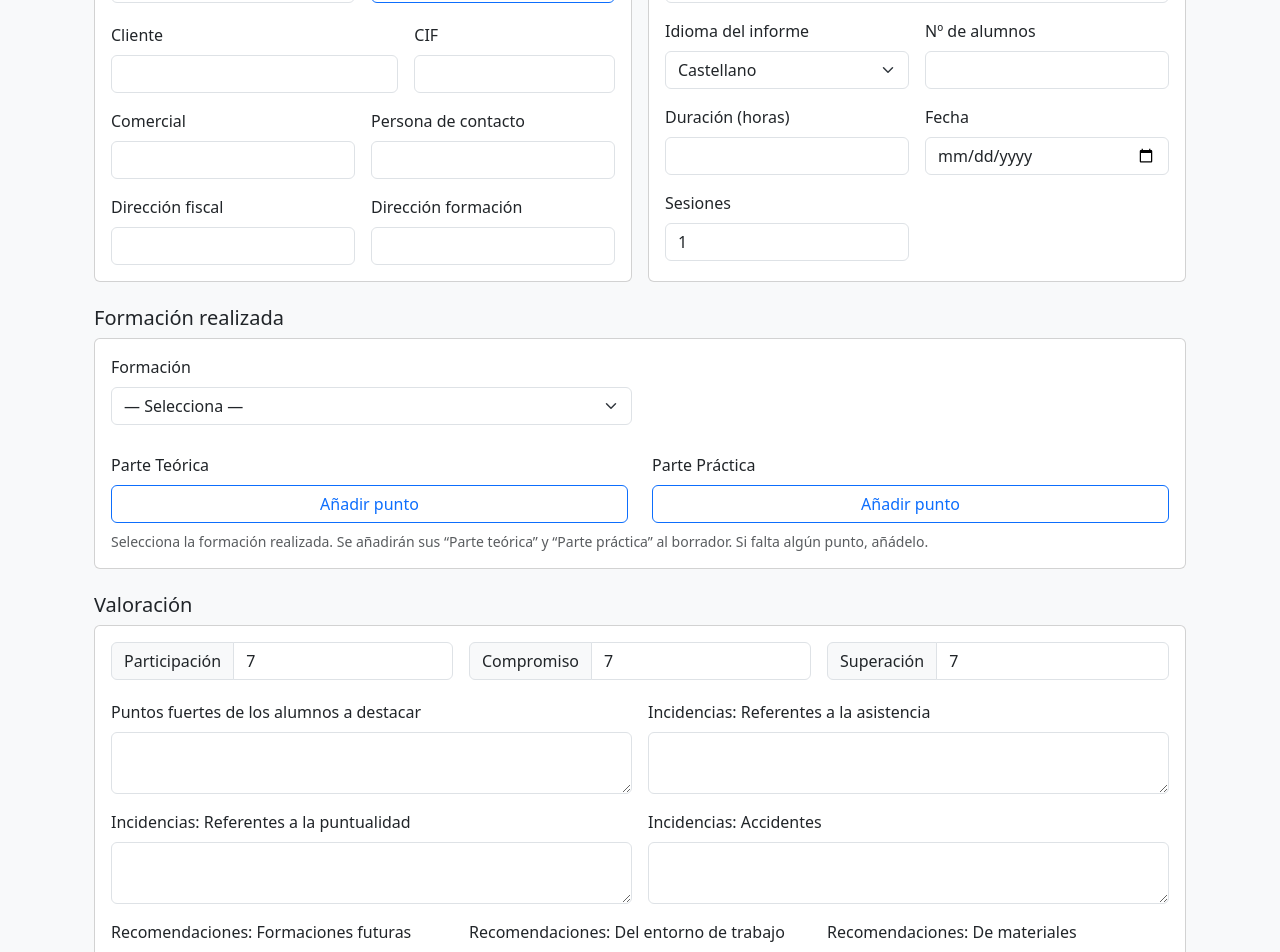
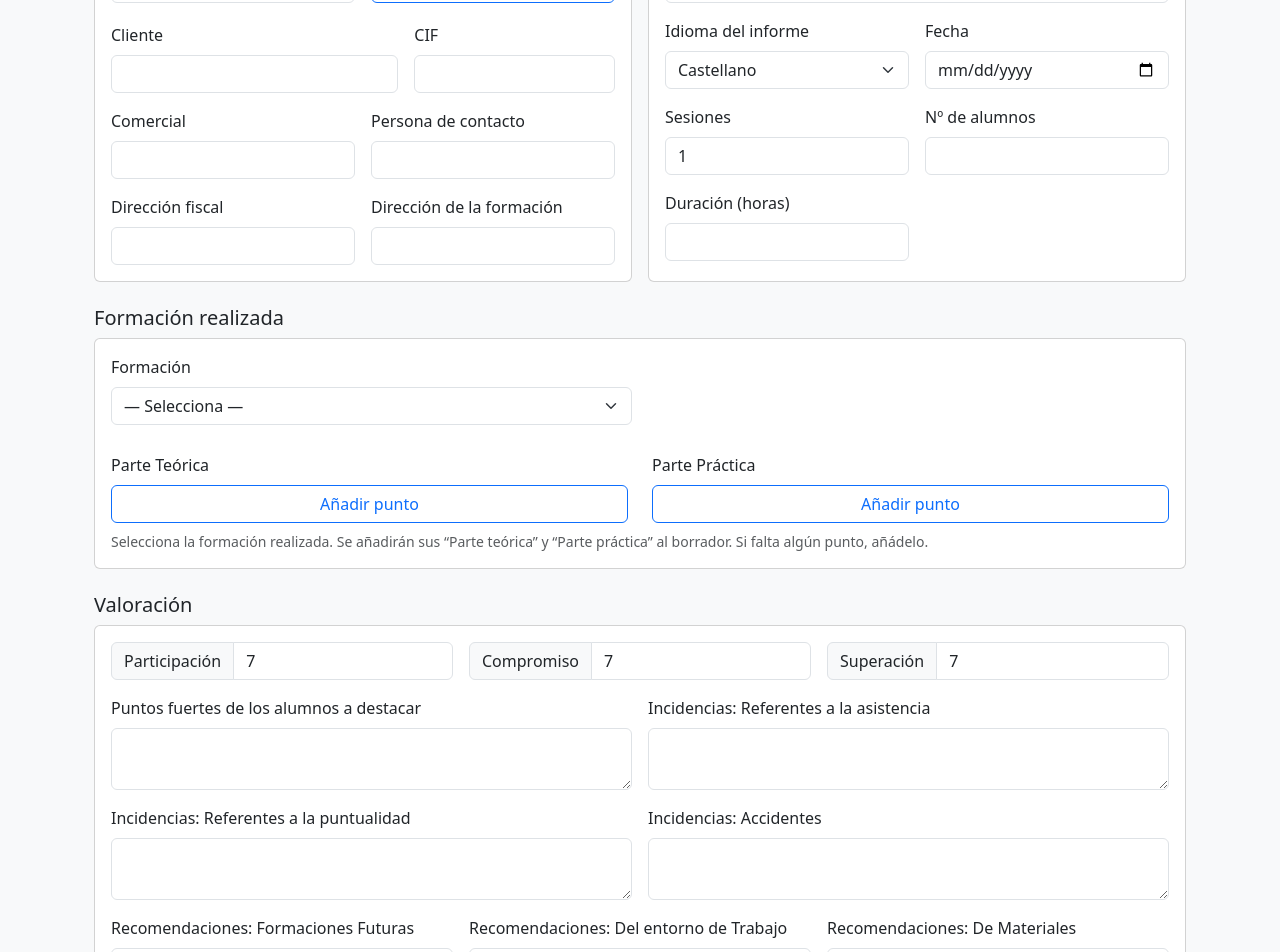
Before and after one commit to JulioGEP/gep-informes-formacion, a React (Vite) app: page / in a window 1280 px wide. Shown: the part 300-1252 px from the top of the page. Built offline with nearby package versions, Linux system fonts and the light colour scheme; the HTML template or start-up script is replaced by a standard one; what @react-pdf/renderer would draw is missing.

Commit message:
Update Form.jsx

```diff
--- a/src/components/Form.jsx
+++ b/src/components/Form.jsx
@@ -15,6 +15,8 @@ const triesKey = (dealId) => `aiAttempts:${dealId || 'sin'}`
 const htmlKey  = (dealId) => `aiHtml:${dealId || 'sin'}`
 
 export default function Form({ initial, onNext }) {
+  const formRef = useRef(null)
+
   const [dealId, setDealId] = useState(initial?.dealId || '')
   const prevDealIdRef = useRef(dealId)
 
@@ -29,19 +31,20 @@ export default function Form({ initial, onNext }) {
     idioma: initial?.datos?.idioma || 'ES',
     fecha: initial?.datos?.fecha || '',
     sesiones: initial?.datos?.sesiones ?? 1,
-    alumnos: initial?.datos?.alumnos || '',
-    duracion: initial?.datos?.duracion || '',
+    alumnos: initial?.datos?.alumnos || '',      // numérico en UI
+    duracion: initial?.datos?.duracion || '',    // numérico en UI
     formacionTitulo: initial?.datos?.formacionTitulo || '',
     contenidoTeorica: initial?.datos?.contenidoTeorica || [],
     contenidoPractica: initial?.datos?.contenidoPractica || [],
     escalas: initial?.datos?.escalas || { participacion: 7, compromiso: 7, superacion: 7 },
     comentarios: initial?.datos?.comentarios || { c11:'', c12:'', c13:'', c14:'', c15:'', c16:'', c17:'' },
   })
+
   const [imagenes, setImagenes] = useState(initial?.imagenes || [])
   const [selTitulo, setSelTitulo] = useState(datos.formacionTitulo || '')
   const [loadingDeal, setLoadingDeal] = useState(false)
 
-  // Reset intentos/HTML al cambiar dealId
+  // Reset de intentos/HTML si cambia el dealId
   useEffect(() => {
     if (prevDealIdRef.current !== dealId) {
       try {
@@ -89,7 +92,7 @@ export default function Form({ initial, onNext }) {
     } finally { setLoadingDeal(false) }
   }
 
-  // Imágenes
+  // Imágenes (opcional)
   const addImagenes = async (e) => {
     const files = Array.from(e.target.files || [])
     if (!files.length) return
@@ -105,8 +108,26 @@ export default function Form({ initial, onNext }) {
     try { sessionStorage.setItem('tmpImages', JSON.stringify(list)) } catch {}
   }
 
+  // Submit con validación nativa + min
   const onSubmit = (e) => {
     e.preventDefault()
+    // Deja que el navegador valide los `required`, `min`, etc.
+    if (formRef.current && !formRef.current.reportValidity()) return
+
+    // Validación extra saneando números (por si acaso)
+    const numOk = (v) => {
+      const n = Number(v)
+      return Number.isFinite(n) && n > 0
+    }
+    if (!numOk(datos.sesiones) || !numOk(datos.alumnos) || !numOk(datos.duracion)) {
+      alert('Los campos numéricos deben ser mayores que 0.')
+      return
+    }
+    if (!datos.fecha) {
+      alert('La fecha es obligatoria.')
+      return
+    }
+
     onNext({ dealId, formador: { nombre: datos.formadorNombre, idioma: datos.idioma }, datos, imagenes })
   }
 
@@ -118,12 +139,9 @@ export default function Form({ initial, onNext }) {
   , [])
 
   return (
-    <form className="d-grid gap-4" onSubmit={onSubmit}>
+    <form ref={formRef} className="d-grid gap-4" onSubmit={onSubmit}>
       {/* Header con logo y título */}
-      <div
-        className="border-bottom d-flex align-items-center gap-3 sticky-top bg-white py-3 my-3"
-        style={{ top: 0, zIndex: 10 }}
-      >
+      <div className="border-bottom d-flex align-items-center gap-3 sticky-top bg-white py-3 my-3" style={{ top: 0, zIndex: 10 }}>
         <img
           src={logoImg}
           alt="GEP Group"
@@ -146,7 +164,7 @@ export default function Form({ initial, onNext }) {
               <div className="row g-3 align-items-end">
                 <div className="col-7 col-md-6">
                   <label className="form-label">Nº Presupuesto</label>
-                  <input className="form-control" value={dealId} onChange={(e)=>setDealId(e.target.value)} />
+                  <input className="form-control" value={dealId} required onChange={(e)=>setDealId(e.target.value)} />
                 </div>
                 <div className="col-5 col-md-6">
                   <button type="button" className="btn btn-outline-primary w-100" onClick={rellenarDesdePipedrive} disabled={loadingDeal}>
@@ -158,27 +176,27 @@ export default function Form({ initial, onNext }) {
               <div className="row g-3 mt-1">
                 <div className="col-md-7">
                   <label className="form-label">Cliente</label>
-                  <input className="form-control" value={datos.cliente} onChange={(e)=>setDatos(d=>({...d, cliente:e.target.value}))} />
+                  <input className="form-control" value={datos.cliente} required onChange={(e)=>setDatos(d=>({...d, cliente:e.target.value}))} />
                 </div>
                 <div className="col-md-5">
                   <label className="form-label">CIF</label>
-                  <input className="form-control" value={datos.cif} onChange={(e)=>setDatos(d=>({...d, cif:e.target.value}))} />
+                  <input className="form-control" value={datos.cif} required onChange={(e)=>setDatos(d=>({...d, cif:e.target.value}))} />
                 </div>
                 <div className="col-md-6">
                   <label className="form-label">Comercial</label>
-                  <input className="form-control" value={datos.comercial} onChange={(e)=>setDatos(d=>({...d, comercial:e.target.value}))} />
+                  <input className="form-control" value={datos.comercial} required onChange={(e)=>setDatos(d=>({...d, comercial:e.target.value}))} />
                 </div>
                 <div className="col-md-6">
                   <label className="form-label">Persona de contacto</label>
-                  <input className="form-control" value={datos.contacto} onChange={(e)=>setDatos(d=>({...d, contacto:e.target.value}))} />
+                  <input className="form-control" value={datos.contacto} required onChange={(e)=>setDatos(d=>({...d, contacto:e.target.value}))} />
                 </div>
                 <div className="col-md-6">
                   <label className="form-label">Dirección fiscal</label>
-                  <input className="form-control" value={datos.direccionOrg} onChange={(e)=>setDatos(d=>({...d, direccionOrg:e.target.value}))} />
+                  <input className="form-control" value={datos.direccionOrg} required onChange={(e)=>setDatos(d=>({...d, direccionOrg:e.target.value}))} />
                 </div>
                 <div className="col-md-6">
-                  <label className="form-label">Dirección formación</label>
-                  <input className="form-control" value={datos.sede} onChange={(e)=>setDatos(d=>({...d, sede:e.target.value}))} />
+                  <label className="form-label">Dirección de la formación</label>
+                  <input className="form-control" value={datos.sede} required onChange={(e)=>setDatos(d=>({...d, sede:e.target.value}))} />
                 </div>
               </div>
             </div>
@@ -195,25 +213,53 @@ export default function Form({ initial, onNext }) {
                 {/* Formador/a */}
                 <div className="col-12">
                   <label className="form-label">Formador/a</label>
-                  <input className="form-control" value={datos.formadorNombre} onChange={(e)=>setDatos(d=>({...d, formadorNombre:e.target.value}))} />
+                  <input className="form-control" value={datos.formadorNombre} required onChange={(e)=>setDatos(d=>({...d, formadorNombre:e.target.value}))} />
                 </div>
 
                 {/* Idioma del informe */}
                 <div className="col-12 col-md-6">
                   <label className="form-label">Idioma del informe</label>
-                  <select className="form-select" value={datos.idioma} onChange={(e)=>setDatos(d=>({...d, idioma:e.target.value}))}>
+                  <select className="form-select" value={datos.idioma} required onChange={(e)=>setDatos(d=>({...d, idioma:e.target.value}))}>
                     <option value="ES">Castellano</option>
                     <option value="CA">Català</option>
                     <option value="EN">English</option>
                   </select>
                 </div>
 
+                {/* Fecha */}
+                <div className="col-12 col-md-6">
+                  <label className="form-label">Fecha</label>
+                  <input
+                    type="date"
+                    className="form-control"
+                    value={datos.fecha}
+                    required
+                    onChange={(e)=>setDatos(d=>({...d, fecha:e.target.value}))}
+                  />
+                </div>
+
+                {/* Sesiones */}
+                <div className="col-12 col-md-6">
+                  <label className="form-label">Sesiones</label>
+                  <input
+                    type="number"
+                    min={1}
+                    className="form-control"
+                    value={datos.sesiones}
+                    required
+                    onChange={(e)=>setDatos(d=>({...d, sesiones:Number(e.target.value||1)}))}
+                  />
+                </div>
+
                 {/* Nº alumnos (numérico) */}
                 <div className="col-12 col-md-6">
                   <label className="form-label">Nº de alumnos</label>
                   <input
-                    type="number" min="0" className="form-control"
+                    type="number"
+                    min={1}
+                    className="form-control"
                     value={datos.alumnos}
+                    required
                     onChange={(e)=>setDatos(d=>({...d, alumnos:e.target.value}))}
                   />
                 </div>
@@ -222,29 +268,13 @@ export default function Form({ initial, onNext }) {
                 <div className="col-12 col-md-6">
                   <label className="form-label">Duración (horas)</label>
                   <input
-                    type="number" min="0" step="0.5" className="form-control"
+                    type="number"
+                    min={1}
+                    step="0.5"
+                    className="form-control"
                     value={datos.duracion}
+                    required
                     onChange={(e)=>setDatos(d=>({...d, duracion:e.target.value}))}
-                  />
-                </div>
-
-                {/* Fecha (sin botón auxiliar) */}
-                <div className="col-12 col-md-6">
-                  <label className="form-label">Fecha</label>
-                  <input
-                    type="date" className="form-control"
-                    value={datos.fecha}
-                    onChange={(e)=>setDatos(d=>({...d, fecha:e.target.value}))}
-                  />
-                </div>
-
-                {/* Sesiones */}
-                <div className="col-12 col-md-6">
-                  <label className="form-label">Sesiones</label>
-                  <input
-                    type="number" min="1" className="form-control"
-                    value={datos.sesiones}
-                    onChange={(e)=>setDatos(d=>({...d, sesiones:Number(e.target.value||1)}))}
                   />
                 </div>
               </div>
@@ -256,12 +286,16 @@ export default function Form({ initial, onNext }) {
       {/* ===== FORMACIÓN ===== */}
       <div>
         <h2 className="h5">Formación realizada</h2>
-        <div className="card">
-          <div className="card-body">
+        <div className="card"><div className="card-body">
           <div className="row g-3">
             <div className="col-md-6">
               <label className="form-label">Formación</label>
-                <select className="form-select" value={selTitulo} onChange={(e)=>setSelTitulo(e.target.value)}>
+              <select
+                className="form-select"
+                value={selTitulo}
+                required
+                onChange={(e)=>setSelTitulo(e.target.value)}
+              >
                 <option value="">— Selecciona —</option>
                 {opcionesOrdenadas.map(t => <option key={t} value={t}>{t}</option>)}
               </select>
@@ -301,81 +335,83 @@ export default function Form({ initial, onNext }) {
           <div className="form-text mt-2">
             Selecciona la formación realizada. Se añadirán sus “Parte teórica” y “Parte práctica” al borrador. Si falta algún punto, añádelo.
           </div>
-          </div>
-        </div>
+        </div></div>
       </div>
 
       {/* ===== VALORACIÓN ===== */}
       <div>
         <h2 className="h5">Valoración</h2>
-        <div className="card">
-          <div className="card-body">
-            {/* Escalas */}
+        <div className="card"><div className="card-body">
           <div className="row g-3">
             <div className="col-md-4">
               <div className="input-group">
                 <span className="input-group-text">Participación</span>
-                  <input type="number" min="1" max="10" className="form-control"
+                <input
+                  type="number" min={1} max={10} className="form-control" required
                   value={datos.escalas.participacion}
-                    onChange={(e)=>setDatos(d=>({...d, escalas:{...d.escalas, participacion:Number(e.target.value||0)}}))} />
+                  onChange={(e)=>setDatos(d=>({...d, escalas:{...d.escalas, participacion:Number(e.target.value||0)}}))}
+                />
               </div>
             </div>
             <div className="col-md-4">
               <div className="input-group">
                 <span className="input-group-text">Compromiso</span>
-                  <input type="number" min="1" max="10" className="form-control"
+                <input
+                  type="number" min={1} max={10} className="form-control" required
                   value={datos.escalas.compromiso}
-                    onChange={(e)=>setDatos(d=>({...d, escalas:{...d.escalas, compromiso:Number(e.target.value||0)}}))} />
+                  onChange={(e)=>setDatos(d=>({...d, escalas:{...d.escalas, compromiso:Number(e.target.value||0)}}))}
+                />
               </div>
             </div>
             <div className="col-md-4">
               <div className="input-group">
                 <span className="input-group-text">Superación</span>
-                  <input type="number" min="1" max="10" className="form-control"
+                <input
+                  type="number" min={1} max={10} className="form-control" required
                   value={datos.escalas.superacion}
-                    onChange={(e)=>setDatos(d=>({...d, escalas:{...d.escalas, superacion:Number(e.target.value||0)}}))} />
-                </div>
+                  onChange={(e)=>setDatos(d=>({...d, escalas:{...d.escalas, superacion:Number(e.target.value||0)}}))}
+                />
               </div>
             </div>
 
-            {/* Preguntas + Imágenes */}
-            <div className="row g-3 mt-1">
+            {/* Preguntas abiertas: ahora obligatorias */}
             <div className="col-md-6">
               <label className="form-label">Puntos fuertes de los alumnos a destacar</label>
-                <textarea className="form-control" value={datos.comentarios.c11}
+              <textarea className="form-control" required value={datos.comentarios.c11}
                 onChange={(e)=>setDatos(d=>({...d, comentarios:{...d.comentarios, c11:e.target.value}}))} />
             </div>
             <div className="col-md-6">
               <label className="form-label">Incidencias: Referentes a la asistencia</label>
-                <textarea className="form-control" value={datos.comentarios.c12}
+              <textarea className="form-control" required value={datos.comentarios.c12}
                 onChange={(e)=>setDatos(d=>({...d, comentarios:{...d.comentarios, c12:e.target.value}}))} />
             </div>
             <div className="col-md-6">
               <label className="form-label">Incidencias: Referentes a la puntualidad</label>
-                <textarea className="form-control" value={datos.comentarios.c13}
+              <textarea className="form-control" required value={datos.comentarios.c13}
                 onChange={(e)=>setDatos(d=>({...d, comentarios:{...d.comentarios, c13:e.target.value}}))} />
             </div>
             <div className="col-md-6">
               <label className="form-label">Incidencias: Accidentes</label>
-                <textarea className="form-control" value={datos.comentarios.c14}
+              <textarea className="form-control" required value={datos.comentarios.c14}
                 onChange={(e)=>setDatos(d=>({...d, comentarios:{...d.comentarios, c14:e.target.value}}))} />
             </div>
             <div className="col-md-4">
-                <label className="form-label">Recomendaciones: Formaciones futuras</label>
-                <textarea className="form-control" value={datos.comentarios.c15}
+              <label className="form-label">Recomendaciones: Formaciones Futuras</label>
+              <textarea className="form-control" required value={datos.comentarios.c15}
                 onChange={(e)=>setDatos(d=>({...d, comentarios:{...d.comentarios, c15:e.target.value}}))} />
             </div>
             <div className="col-md-4">
-                <label className="form-label">Recomendaciones: Del entorno de trabajo</label>
-                <textarea className="form-control" value={datos.comentarios.c16}
+              <label className="form-label">Recomendaciones: Del entorno de Trabajo</label>
+              <textarea className="form-control" required value={datos.comentarios.c16}
                 onChange={(e)=>setDatos(d=>({...d, comentarios:{...d.comentarios, c16:e.target.value}}))} />
             </div>
             <div className="col-md-4">
-                <label className="form-label">Recomendaciones: De materiales</label>
-                <textarea className="form-control" value={datos.comentarios.c17}
+              <label className="form-label">Recomendaciones: De Materiales</label>
+              <textarea className="form-control" required value={datos.comentarios.c17}
                 onChange={(e)=>setDatos(d=>({...d, comentarios:{...d.comentarios, c17:e.target.value}}))} />
             </div>
 
+            {/* Imágenes (opcional) */}
             <div className="col-12">
               <label className="form-label">Imágenes de apoyo (opcional)</label>
               <input type="file" accept="image/*" multiple className="form-control" onChange={addImagenes} />
@@ -392,13 +428,12 @@ export default function Form({ initial, onNext }) {
                   ))}
                 </div>
               )}
+              <div className="form-text">Se añadirán al final del informe bajo “Imágenes de apoyo”.</div>
             </div>
           </div>
-          </div>
-        </div>
+        </div></div>
       </div>
 
-      {/* Botón Siguiente */}
       <div className="d-flex justify-content-end">
         <button type="submit" className="btn btn-primary">Siguiente</button>
       </div>
```
Lines whose indentation alone changed are shown as unchanged.
